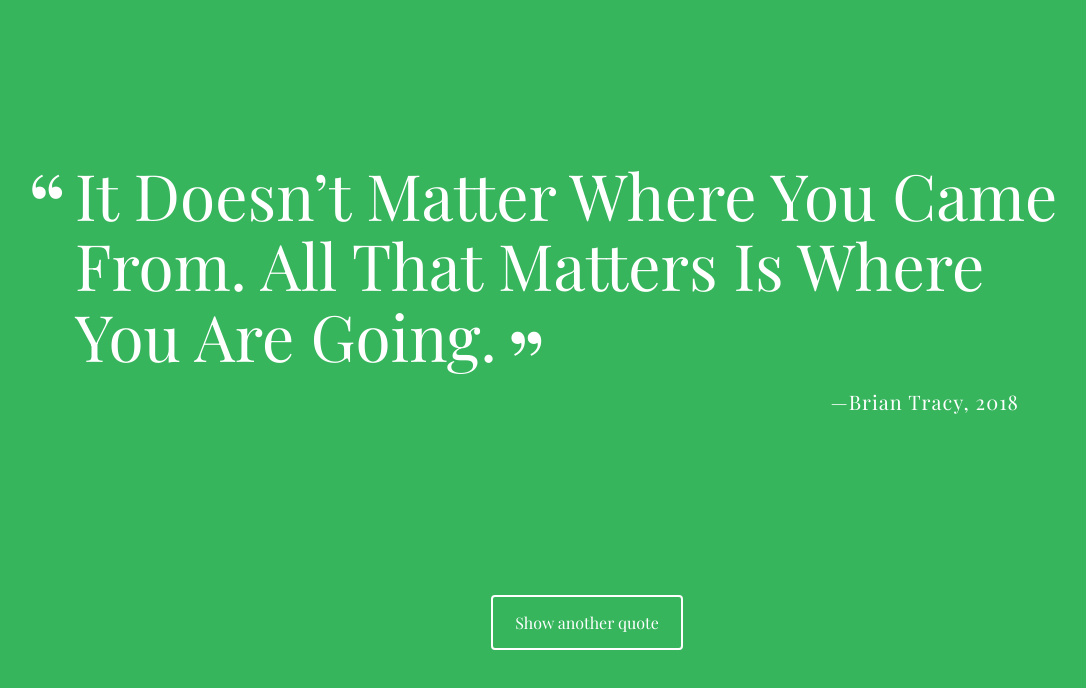
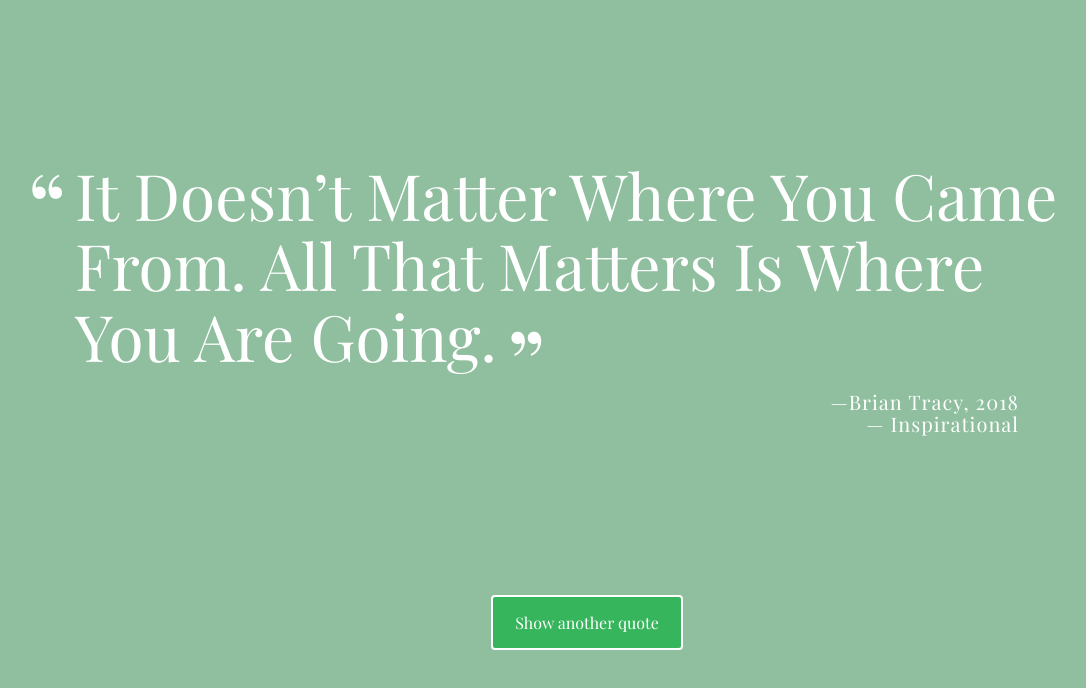
Before and after one commit to gisantiago/A-random-quote-generator, a plain HTML site: page index.html in a window 1280 px wide. Both pictures are taken after a click on the button "Show another quote". Shown: the whole page, without its empty margins (53-1139 px from the left). Drawn offline with nearby package versions, Linux system fonts and the light colour scheme; a web font is replaced by a local one.

Commit message:
Added two Functions
timeoutAutoRefresh()
timeoutInactivity()

```diff
--- a/css/styles.css
+++ b/css/styles.css
@@ -68,6 +68,11 @@ body {
   font-style: normal;
 }
 
+.category:before {
+  content: "—";
+  font-style: normal;
+}
+
 #loadQuote {
   position: fixed;
   width: 12em;
--- a/index.html
+++ b/index.html
@@ -11,7 +11,7 @@
   <div class="container">
     <div id="quote-box">
       <p class="quote">Every great developer you know got there by solving problems they were unqualified to solve until they actually did it.</p>
-      <p class="source">Patrick McKenzie<span class="citation">Twitter</span><span class="year">2016</span></p>
+      <p class="source">Patrick McKenzie<span class="citation">Twitter</span><span class="year">2016</span><span class="category">Business</span></p>
     </div>
     <button id="loadQuote">Show another quote</button>
   </div>
--- a/js/script.js
+++ b/js/script.js
@@ -2,7 +2,7 @@
 A Random Quote Generator
 ******************************************/
 
-
+var intervalID, timeoutID;
 
 
 /***
@@ -13,7 +13,8 @@ const quotes = [
     quote: "The people who are crazy enough to think they can change the world are the ones who do.",
     source: "Steve Jobs",
     year: 1997,
-    citation: "Apple's 1997 Think Different campaign"
+    citation: "Apple's 1997 Think Different campaign",
+    category: "Business"
   },
   {
     quote: "You know you’re in love when you can’t fall asleep because reality is finally better than your dreams.",
@@ -24,7 +25,8 @@ const quotes = [
   {
     quote: "It Doesn’t Matter Where You Came From. All That Matters Is Where You Are Going.",
     source: "Brian Tracy",
-    year: 2018
+    year: 2018,
+    category: "Inspirational"
   },
   {
     quote: "You can avoid reality, but you cannot avoid the consequences of avoiding reality.",
@@ -49,13 +51,27 @@ const quotes = [
 
 
 /***
-  The `getRandomQuote` function will:
+  The `getRandomQuote` function:
    - generate a random number
 ***/
 function getRandomQuote(arr) {
   quote = quotes[Math.floor( Math.random() * quotes.length)];
   quote[arr];
   return quote;
+}
+
+/***
+  The `random_bg_color` function:
+   - generate a random background color
+***/
+function random_bg_color() {
+  var x = Math.floor(Math.random() * 256);
+  var y = Math.floor(Math.random() * 256);
+  var z = Math.floor(Math.random() * 256);
+  var bgColor = "rgb(" + x + "," + y + "," + z + ")";
+  console.log(bgColor);
+
+  document.body.style.background = bgColor;
 }
 
 
@@ -69,6 +85,7 @@ function getRandomQuote(arr) {
 ***/
 function printQuote() {
   var randomQuote = getRandomQuote();
+  random_bg_color();
   var quoteHTML = `
         <p class="quote">${randomQuote.quote}</p>
         <p class="source">${randomQuote.source}`;
@@ -78,12 +95,28 @@ function printQuote() {
         if (randomQuote.year) {
           quoteHTML += `<span class="year"> ${randomQuote.year} </span>`;
         }
+        if (randomQuote.category) {
+          quoteHTML += `<br><span class="category"> ${randomQuote.category} </span>`;
+        }
   quoteHTML += `</p>`;
   document.getElementById('quote-box').innerHTML = quoteHTML;
   return quoteHTML;
 }
 
 
+function quoteAutoRefresh () {
+  intervalID = window.setInterval(printQuote, 3000);
+}
+
+function timeoutInactivity () {
+   timeoutID = window.setTimeout(quoteAutoRefresh, 20000);
+ }
+timeoutInactivity();
+
+// function clrInterval() {
+//   clearTimeout(timeoutID);
+//   clearInterval(intervalID);
+// }
 
 /***
   When the "Show another quote" button is clicked, the event listener
```
